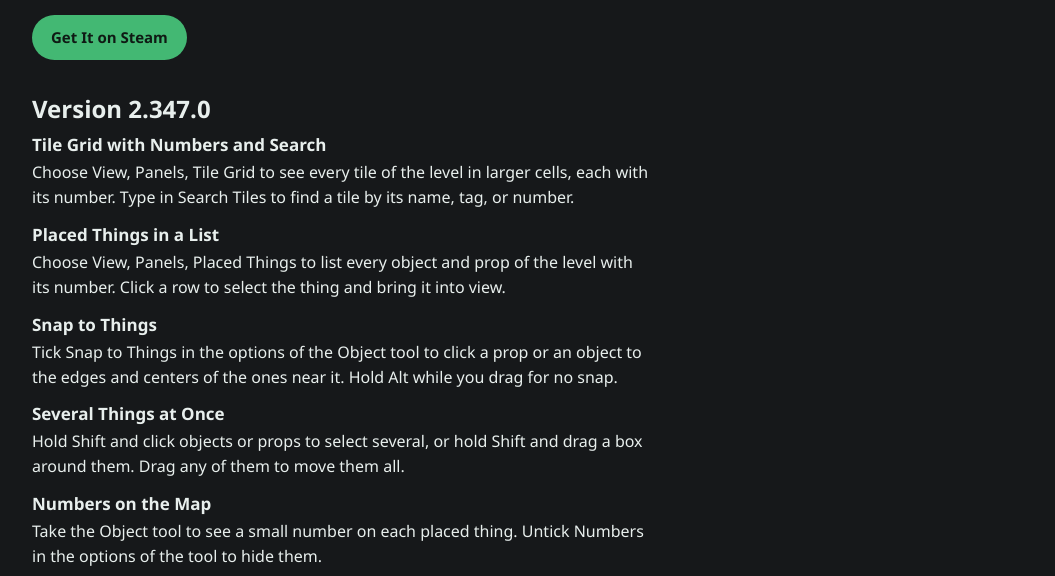
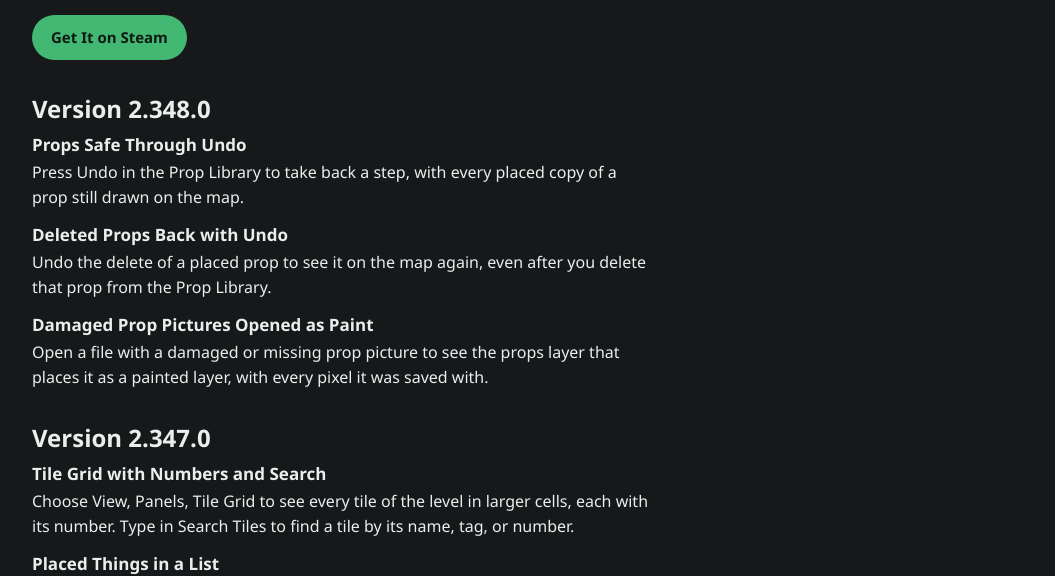
Before and after one commit to typo-negetive/altuspixel-site, a plain HTML site: page whats-new.html in a window 1280 px wide. Shown: the part 238-814 px from the top of the page, without its empty margins (112-1167 px from the left). Drawn offline with Linux system fonts and the light colour scheme.

Commit message:
Site: 2026-11-21

```diff
--- a/whats-new.html
+++ b/whats-new.html
@@ -44,6 +44,21 @@
   <div class="cta-row">
     <a class="btn btn-primary" href="https://store.steampowered.com/app/4870980/AltusPixel/?utm_source=site&amp;utm_medium=web&amp;utm_campaign=whats-new" target="_blank" rel="noopener">Get It on Steam</a>
   </div>
+  <section class="wn-version" id="v2-348-0">
+    <h2>Version 2.348.0</h2>
+    <article class="wn-row" data-census="generated">
+      <h3>Props Safe Through Undo</h3>
+      <p>Press Undo in the Prop Library to take back a step, with every placed copy of a prop still drawn on the map.</p>
+    </article>
+    <article class="wn-row" data-census="generated">
+      <h3>Deleted Props Back with Undo</h3>
+      <p>Undo the delete of a placed prop to see it on the map again, even after you delete that prop from the Prop Library.</p>
+    </article>
+    <article class="wn-row" data-census="generated">
+      <h3>Damaged Prop Pictures Opened as Paint</h3>
+      <p>Open a file with a damaged or missing prop picture to see the props layer that places it as a painted layer, with every pixel it was saved with.</p>
+    </article>
+  </section>
   <section class="wn-version" id="v2-347-0">
     <h2>Version 2.347.0</h2>
     <article class="wn-row" data-census="generated">
```
